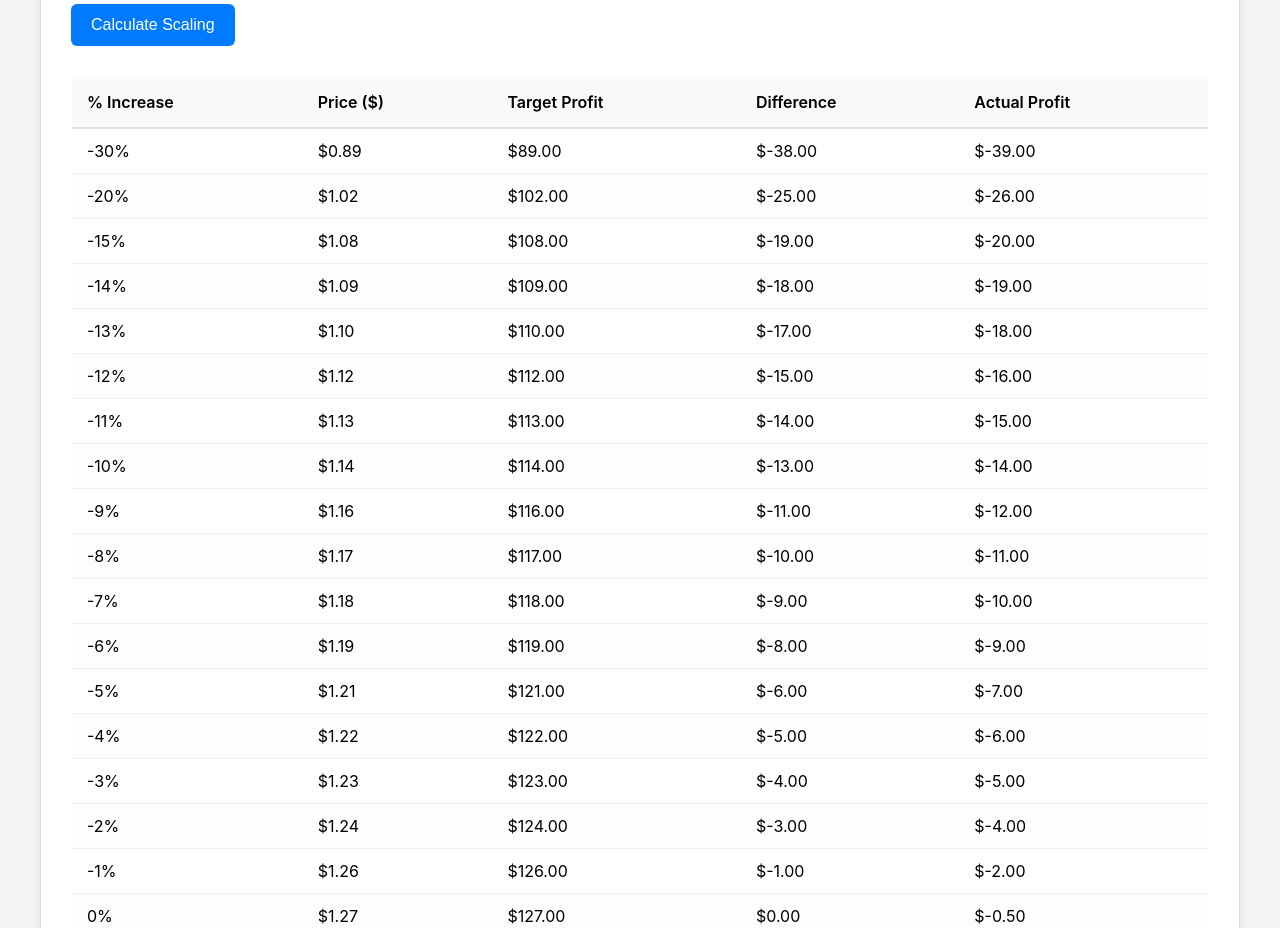
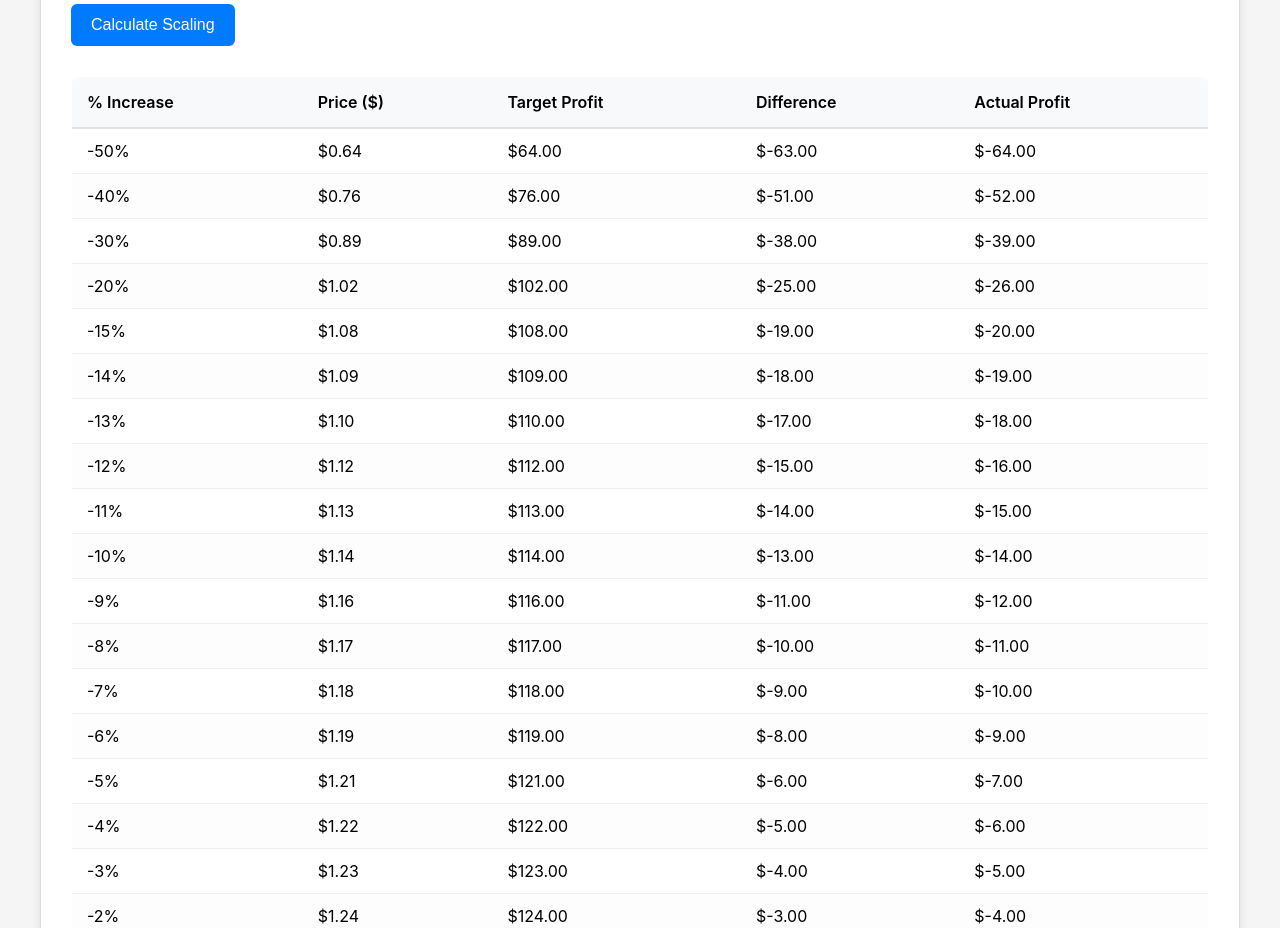
Before and after one commit to openwell/dynamic-calculator, a plain HTML site: page index.html in a window 1280 px wide. Shown: the part 1000-1928 px from the top of the page. Drawn offline with Linux system fonts and the light colour scheme.

Commit message:
Update custom percentage values in index.html

```diff
--- a/index.html
+++ b/index.html
@@ -428,7 +428,7 @@
 
         // Define the custom percentages you want to use
         const percentIncreases = [
-         -30, -20, -15, -14, -13, -12, -11, -10, -9, -8, -7, -6, -5, -4, -3, -2, -1, 0, 1, 2, 3, 4, 5, 6, 7, 8, 9,
+         -50, -40, -30, -20, -15, -14, -13, -12, -11, -10, -9, -8, -7, -6, -5, -4, -3, -2, -1, 0, 1, 2, 3, 4, 5, 6, 7, 8, 9,
           10, 15, 20, 25, 30, 35, 40, 45, 50, 55, 60, 65, 70, 75, 80, 85, 90, 95, 100, 120, 140, 160, 180, 200, 220, 240, 260,
           280, 300, 400, 500, 600, 700, 800, 900, 1000, 1500, 2000
         ];
```
